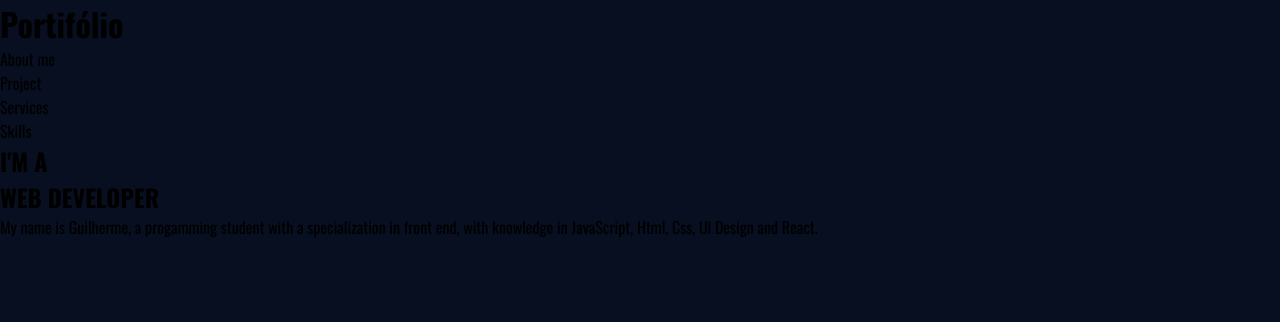
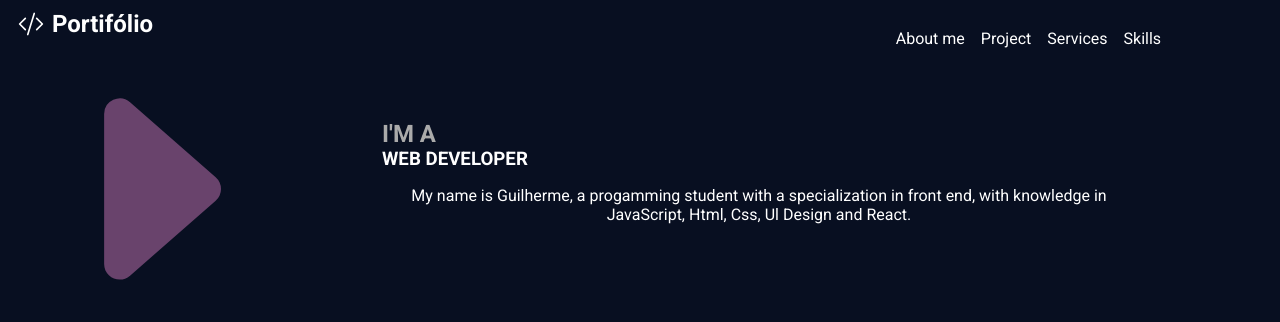
Before and after one commit to guilherme-spf/Portifolio-Gs, a plain HTML site: page Index.html in a window 1280 px wide. Drawn offline with nearby package versions, Linux system fonts and the light colour scheme.

Commit message:
finalização do header e primeira landpage

```diff
--- a/Index.html
+++ b/Index.html
@@ -1,5 +1,5 @@
 <!DOCTYPE html>
-<html lang="Pt-br">
+<html lang="en">
 <head>
     <meta charset="UTF-8">
     <meta http-equiv="X-UA-Compatible" content="IE=edge">
@@ -9,7 +9,10 @@
 </head>
 <body>
     <header>
+        <section>
+            <img src="./images/code-slash.svg" alt="code-slash">
         <h1>Portifólio</h1>
+        </section>
         <nav>
             <div>About me</div>
             <div>Project</div>
@@ -18,10 +21,12 @@
         </nav>
     </header>
     <main>
-        <section></section>
-        <section>
-            <h2>I'M A</h2>
-            <h2>WEB DEVELOPER</h2>
+        <section id="arrow">
+            <img src="./images/caret-right-fill.svg" alt="arrow">
+        </section>
+        <section id="init">
+            <h2 id="fisrt">I'M A</h2>
+            <h3 id="second">WEB DEVELOPER</h3>
             <p>My name is Guilherme, a progamming student with a specialization in front end, with knowledge in JavaScript, Html, Css, Ul Design and React.</p>
         </section>
     </main>
--- a/Style.css
+++ b/Style.css
@@ -1,8 +1,66 @@
-@import url('https://fonts.googleapis.com/css2?family=Oswald:wght@200;300;400;500;600;700&family=Roboto:ital,wght@0,400;0,500;0,700;0,900;1,300;1,400;1,500;1,700;1,900&display=swap');
+@import url('https://fonts.googleapis.com/css2?family=Roboto:ital,wght@0,100;0,300;0,400;0,500;0,700;0,900;1,100;1,300;1,400;1,500;1,700;1,900&display=swap');
 
 *{
     margin: 0;
     padding: 0;
     background-color: #080F21;
-    font-family: oswald, sans-serif;
+    font-family: Roboto, sans-serif;
 }
+
+header{
+    color: #ffffff;
+    display: flex;
+    margin-left:10px ;
+    width: 100%;
+    height: 3rem;
+}
+
+header section{
+    display: flex;
+    align-items: center;
+}
+
+header img{
+    color: #ffffff;
+    margin-left: .5rem;
+    margin-right: .5rem;
+}
+
+header nav{
+    display: flex;
+    justify-content: flex-end;
+    width: 80%;
+    justify-content: flex-end;
+    align-items: flex-end;
+}
+
+header nav div{
+    margin-right: 1rem;
+}
+
+main{
+    margin: 1rem;
+    display: flex;
+}
+
+section#init{
+    margin-top: 3.5rem;
+    margin-left: 6rem;
+    margin-right: 3rem;
+}
+
+section h2{
+    color: #AAAAAA;
+}
+
+section h3{
+    color: #ffffff;
+}
+
+
+section p{
+    text-align: center;
+    color: #ffffff;
+    padding-right: 5rem;
+    padding-top: 1rem;
+}
```
Also changed, not shown: images/caret-right-fill.svg (added), images/code-slash.svg (added).
